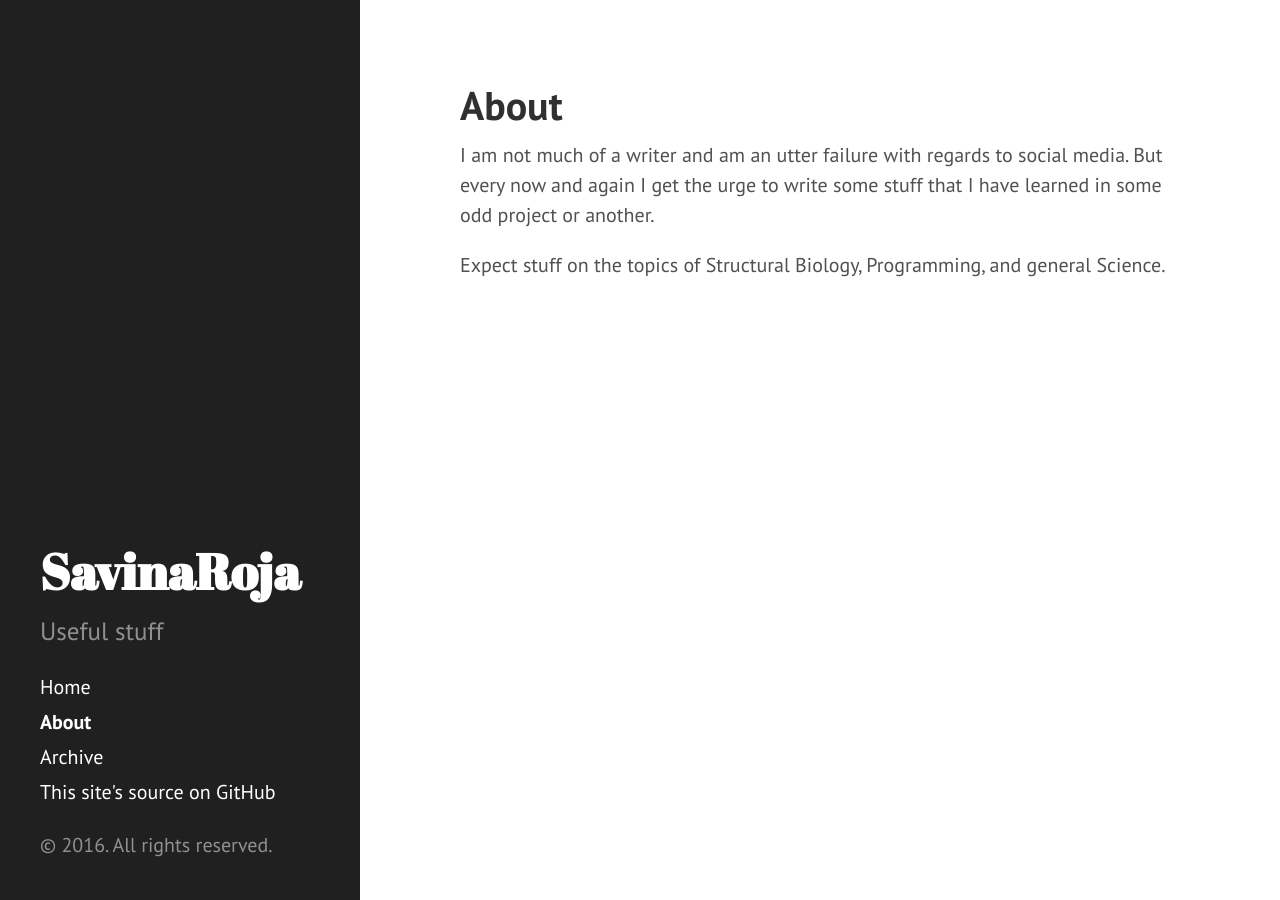
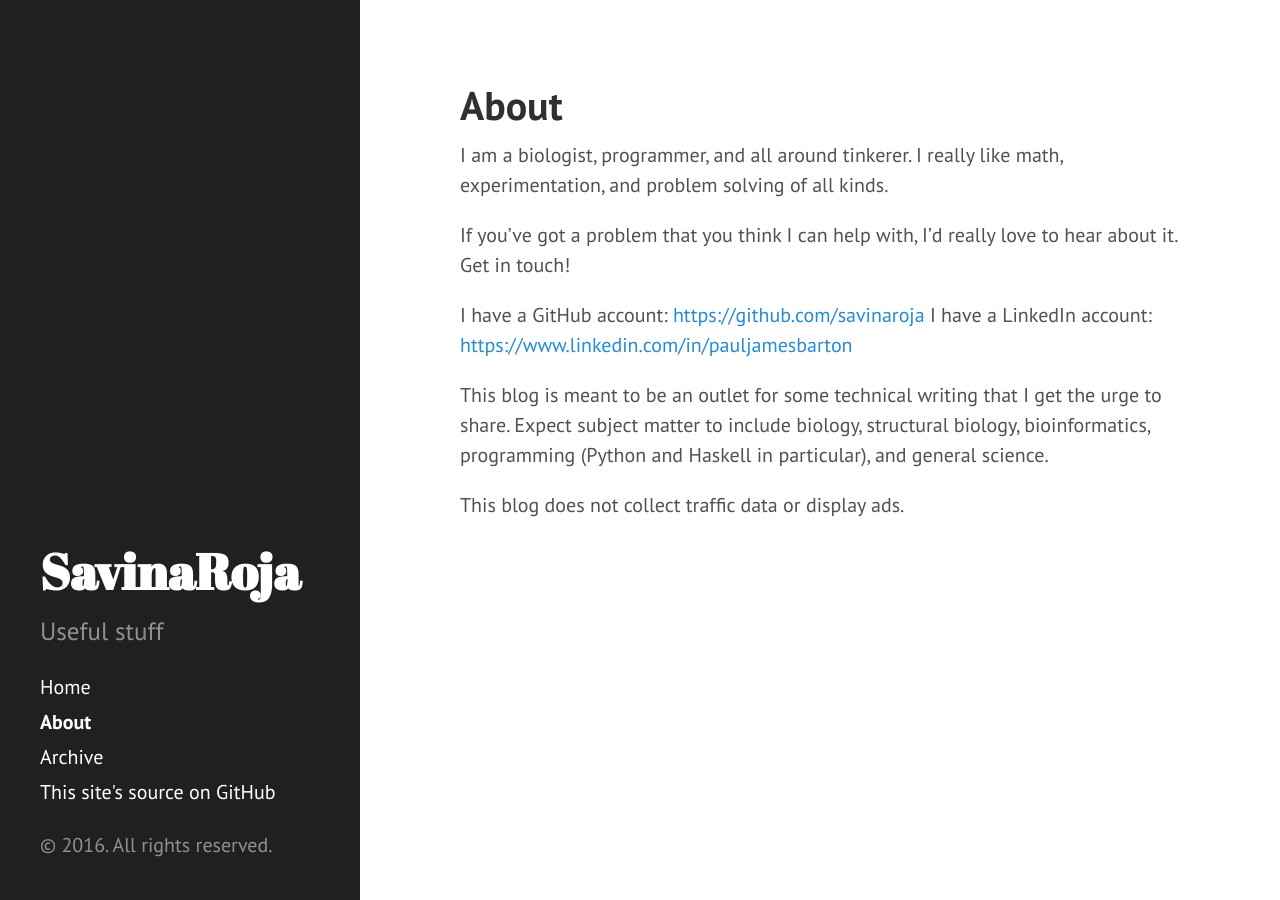
Before and after one commit to SavinaRoja/SavinaRoja.github.io, a Jekyll site: the page built from about.md, in a window 1280 px wide. Built offline with Jekyll 4.4.1, drawn with Linux system fonts in a browser that asks for light colours; Markdown is read by kramdown in place of the engine named in the settings.

Commit message:
adding a much less rubbish about

```diff
--- a/about.md
+++ b/about.md
@@ -3,6 +3,18 @@ layout: page
 title: About
 ---
 
-I am not much of a writer and am an utter failure with regards to social media. But every now and again I get the urge to write some stuff that I have learned in some odd project or another.
+I am a biologist, programmer, and all around tinkerer. I really like math,
+experimentation, and problem solving of all kinds.
 
-Expect stuff on the topics of Structural Biology, Programming, and general Science.
+If you've got a problem that you think I can help with, I'd really love to hear
+about it. Get in touch!
+
+I have a GitHub account: [https://github.com/savinaroja](https://github.com/savinaroja)
+I have a LinkedIn account: [https://www.linkedin.com/in/pauljamesbarton](https://www.linkedin.com/in/pauljamesbarton)
+
+This blog is meant to be an outlet for some technical writing that I get the
+urge to share. Expect subject matter to include biology, structural biology,
+bioinformatics, programming (Python and Haskell in particular), and general
+science.
+
+This blog does not collect traffic data or display ads.
```
